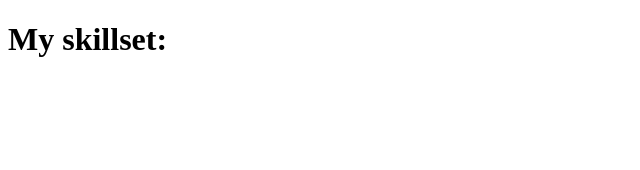
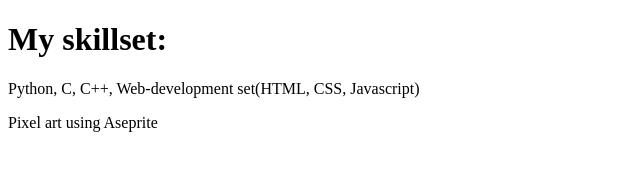
Before and after one commit to KamilloDev/kamillodev.com, a plain HTML site: page skills.html in a window 1280 px wide. Shown: the whole page, without its empty margins (0-640 px from the left). Drawn offline with Linux system fonts and the light colour scheme.

Commit message:
My skillset

```diff
--- a/skills.html
+++ b/skills.html
@@ -7,5 +7,7 @@
 </head>
 <body>
     <h1>My skillset:</h1>
+    <p>Python, C, C++, Web-development set(HTML, CSS, Javascript)</p>
+    <p>Pixel art using Aseprite</p>
 </body>
 </html>
```
